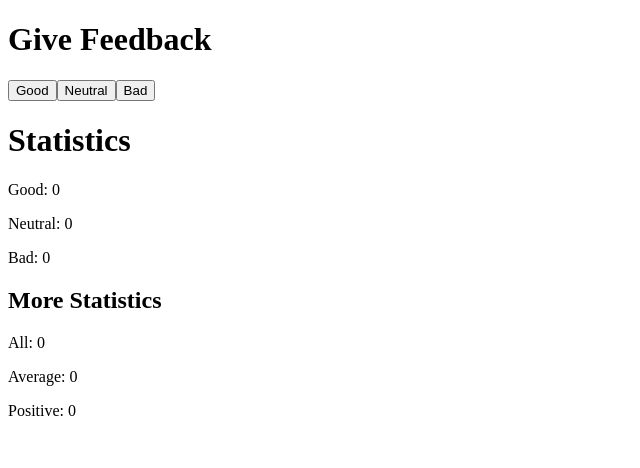
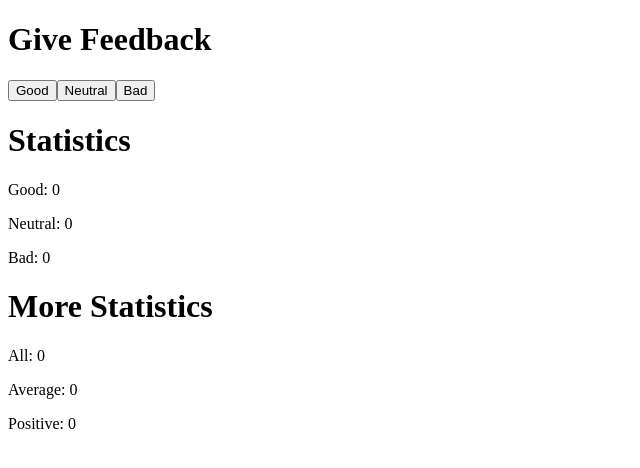
Before and after one commit to Zakerous76/fullstackopen, a React (Vite) app in the folder part1/unicafe/: page / in a window 1280 px wide. Shown: the top 468 px of the page, without its empty margins (0-640 px from the left). Built offline with nearby package versions, Linux system fonts and the light colour scheme.

Commit message:
Submitted 1.8: unicafe step 3

```diff
--- a/part1/unicafe/src/App.jsx
+++ b/part1/unicafe/src/App.jsx
@@ -1,4 +1,21 @@
 import { useState } from "react";
+
+const Statistics = (props) => {
+  return (
+    <div>
+      <h1>{props.title}</h1>
+      <p>
+        {props.valText1}: {props.val1}
+      </p>
+      <p>
+        {props.valText2}: {props.val2}
+      </p>
+      <p>
+        {props.valText3}: {props.val3}
+      </p>
+    </div>
+  );
+};
 
 const App = () => {
   // save clicks of each button to its own state
@@ -56,16 +73,26 @@ const App = () => {
           <button onClick={handleBad}>Bad</button>
         </div>
       </div>
+
       <div>
-        <h1>Statistics</h1>
-        <p>Good: {good}</p>
-        <p>Neutral: {neutral}</p>
-        <p>Bad: {bad}</p>
-
-        <h2>More Statistics</h2>
-        <p>All: {all}</p>
-        <p>Average: {avg}</p>
-        <p>Positive: {pos}</p>
+        <Statistics
+          title="Statistics"
+          valText1="Good"
+          valText2="Neutral"
+          valText3="Bad"
+          val1={good}
+          val2={neutral}
+          val3={bad}
+        />
+        <Statistics
+          title="More Statistics"
+          valText1="All"
+          valText2="Average"
+          valText3="Positive"
+          val1={all}
+          val2={avg}
+          val3={pos}
+        />
       </div>
     </div>
   );
```
